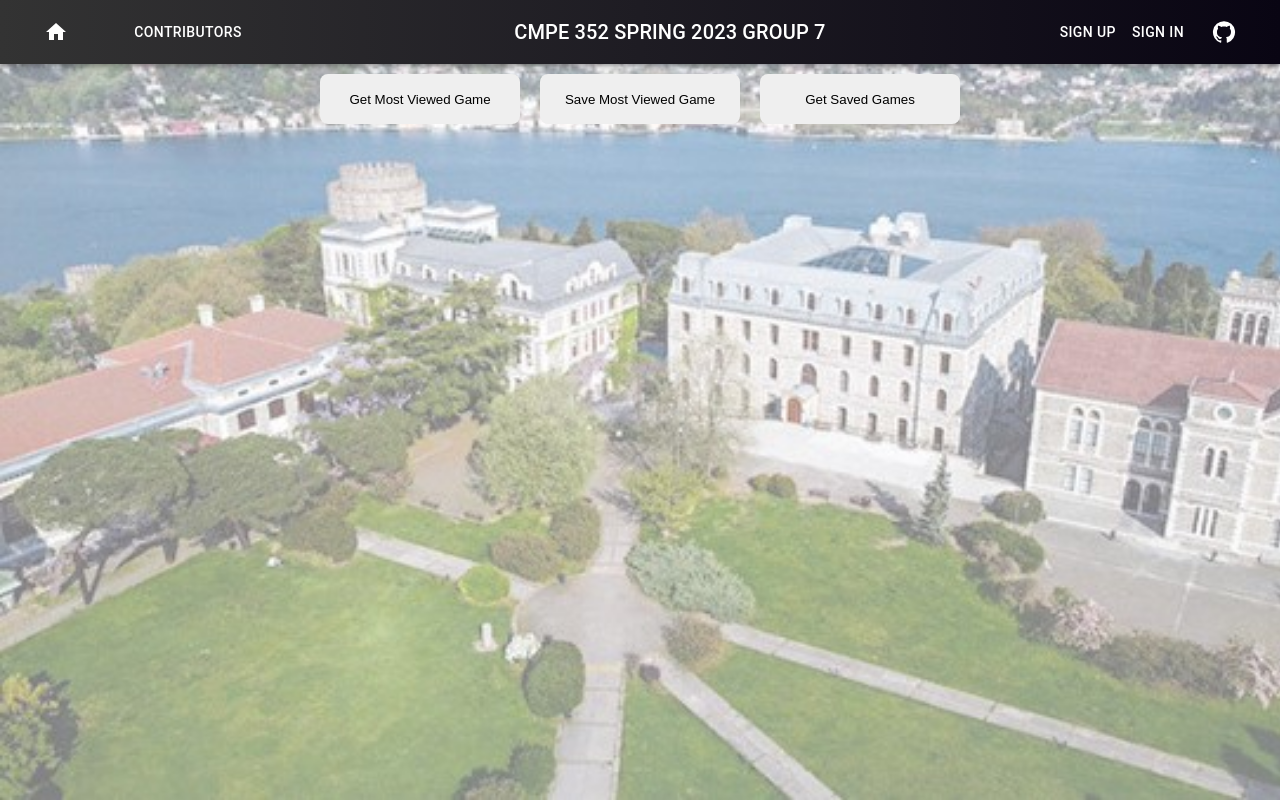
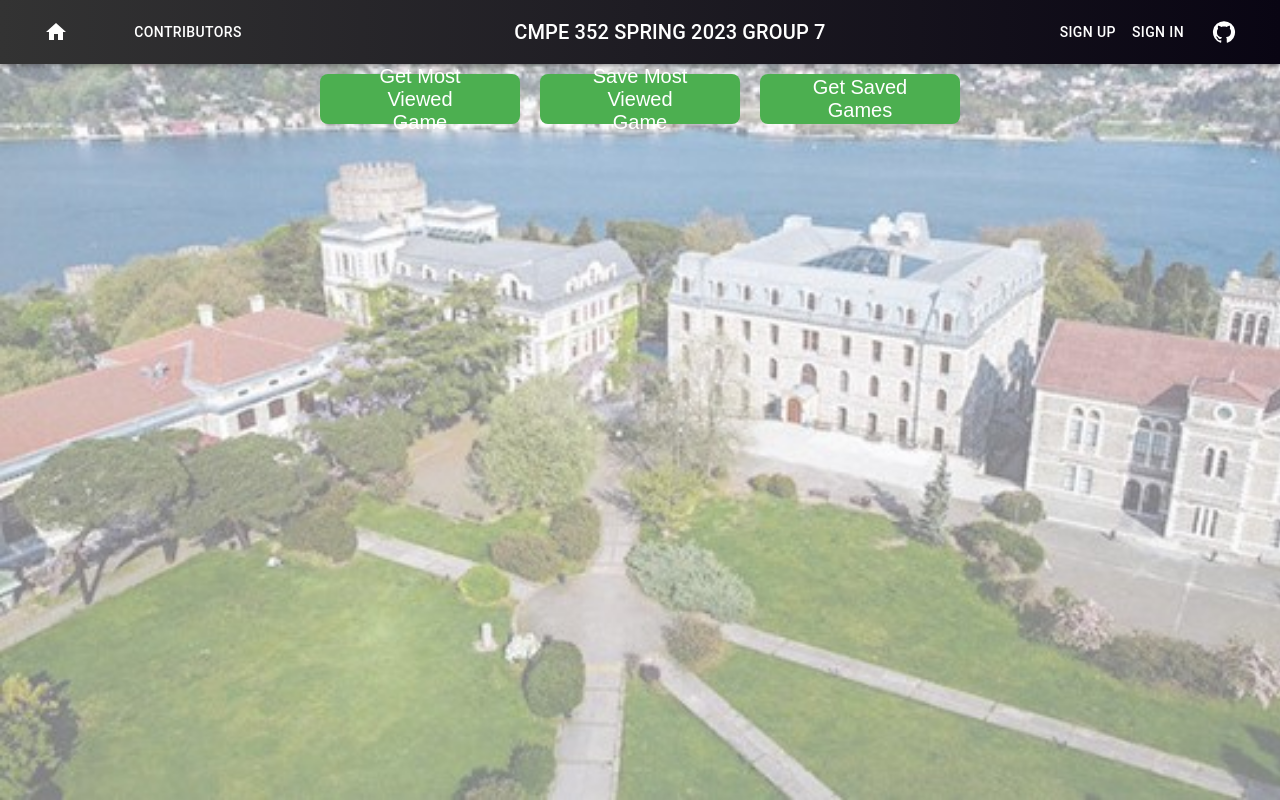
Before and after one commit to bounswe/bounswe2023group7, a React (Create React App) app in the folder practice-app/client/: page /tuluyhan in a window 1280 px wide. Built offline with nearby package versions, Linux system fonts and the light colour scheme.

Commit message:
frontend optimize commit

```diff
--- /dev/null
+++ b/practice-app/client/src/pages/tuluyhan/style.css
@@ -0,0 +1,62 @@
+.container {
+    display: flex;
+    flex-direction: column;
+    align-items: center;
+  }
+
+  .buttons-container {
+    display: flex;
+    justify-content: center;
+  }
+
+  .button {
+    background-color: #4CAF50;
+    border: none;
+    color: white;
+    padding: 20px 40px;
+    text-align: center;
+    text-decoration: none;
+    display: inline-block;
+    font-size: 20px;
+    margin: 10px;
+    transition-duration: 0.4s;
+    cursor: pointer;
+    display: flex;
+    justify-content: center;
+    align-items: center;
+  }
+
+  .button:hover {
+    background-color: white;
+    color: black;
+    border: 2px solid #4CAF50;
+  }
+
+  .game-info-container {
+    display: flex;
+    flex-direction: column;
+    align-items: center;
+    margin-top: 30px;
+  }
+
+  .game-info {
+    margin-bottom: 20px;
+    border: 2px solid #4CAF50;
+    padding: 20px;
+  }
+
+  .saved-games {
+    margin-top: 30px;
+  }
+
+  .saved-games-list {
+    display: flex;
+    flex-wrap: wrap;
+    justify-content: center;
+  }
+
+  .saved-game-item {
+    margin: 10px;
+    padding: 10px;
+    border: 2px solid #4CAF50;
+  }
--- a/practice-app/client/src/pages/tuluyhan/tuluyhan.js
+++ b/practice-app/client/src/pages/tuluyhan/tuluyhan.js
@@ -1,94 +1,116 @@
-import React, { useState } from 'react';
-import axios from 'axios';
+import React, { useState } from "react";
+import axios from "axios";
 
-function StreamingGames() {
+import "./style.css";
+
+export default function App() {
+  const [isLoading, setIsLoading] = useState(false);
+  const [responseMessage, setResponseMessage] = useState("");
   const [mostViewedGame, setMostViewedGame] = useState({});
   const [savedGames, setSavedGames] = useState([]);
-  const [responseMessage, setResponseMessage] = useState('');
-
-  const TWITCH_API_CLIENT_ID = 'wbmzp6h6688riuedz47eezgn1fktgr';
-  const TWITCH_API_TOKEN = 'x6c56s3fpxfgmfzfw144i34297li2k';
 
   const handleGetMostViewedGame = async () => {
+    setIsLoading(true);
+
     try {
-      const response = await axios.get(`http://localhost:8080/api/streaming-games/most-viewed`, {
-        headers: {
-          'Client-ID': TWITCH_API_CLIENT_ID,
-          'Authorization': `Bearer ${TWITCH_API_TOKEN}`
-        }
-      });
+      const response = await axios.get("http://localhost:8080/api/streaming-games/most-viewed");
 
       setMostViewedGame(response.data);
-      setResponseMessage(`Most viewed game retrieved successfully: ${response.data.name} - ${response.data.id}`);
+      setResponseMessage("");
     } catch (error) {
-      console.error(error);
-      setResponseMessage(`Error retrieving most viewed game: ${error.message}`);
+      setMostViewedGame({});
+      setResponseMessage(error.message);
     }
+
+    setIsLoading(false);
   };
 
   const handleSaveMostViewedGame = async () => {
+    setIsLoading(true);
+
     try {
-      const response = await axios.post(`http://localhost:8080/api/streaming-games/most-viewed`, null, {
-        headers: {
-          'Client-ID': TWITCH_API_CLIENT_ID,
-          'Authorization': `Bearer ${TWITCH_API_TOKEN}`
+      await axios.post("http://localhost:8080/api/streaming-games/most-viewed", mostViewedGame);
+
+      setResponseMessage("Most viewed game saved successfully!");
+    } catch (error) {
+      setResponseMessage(error.message);
     }
-      });
 
-      setSavedGames([...savedGames, response.data]);
-      setResponseMessage(`Most viewed game saved successfully: ${response.data.name} - ${response.data.id}`);
-    } catch (error) {
-      console.error(error);
-      setResponseMessage(`Error saving most viewed game: ${error.message}`);
-    }
+    setIsLoading(false);
   };
 
   const handleGetSavedGames = async () => {
+    setIsLoading(true);
+
     try {
-      const response = await axios.get(`http://localhost:8080/api/streaming-games/history-most-viewed`);
+      const response = await axios.get("http://localhost:8080/api/streaming-games/history-most-viewed");
 
       setSavedGames(response.data);
-      setResponseMessage(`Saved games retrieved successfully.`);
+      setResponseMessage("");
     } catch (error) {
-      console.error(error);
-      setResponseMessage(`Error retrieving saved games: ${error.message}`);
+      setSavedGames([]);
+      setResponseMessage(error.message);
     }
+
+    setIsLoading(false);
   };
 
   return (
-    <div>
-      <button onClick={handleGetMostViewedGame}>Get Most Viewed Game</button>
+    <div className="container">
+      <div className="buttons-container">
+        <button
+          className="button"
+          onClick={handleGetMostViewedGame}
+        >
+          Get Most Viewed Game
+        </button>
 
-      <button onClick={handleSaveMostViewedGame}>Save Most Viewed Game</button>
+        <button
+          className="button"
+          onClick={handleSaveMostViewedGame}
+        >
+          Save Most Viewed Game
+        </button>
 
-      <button onClick={handleGetSavedGames}>Get Saved Games</button>
+        <button
+          className="button"
+          onClick={handleGetSavedGames}
+        >
+          Get Saved Games
+        </button>
+      </div>
 
-      {responseMessage && <p>{responseMessage}</p>}
+      {responseMessage && <p className="response-message">{responseMessage}</p>}
 
+      <div className="game-info-container">
         {mostViewedGame.name && (
-        <div>
+          <div className="game-info">
             <h2>Most Viewed Game</h2>
+            <div style={{ display: "flex", justifyContent: "center" }}>
+              <div className="saved-game-item">
                 <p>Name: {mostViewedGame.name}</p>
                 <p>ID: {mostViewedGame.id}</p>
+              </div>
+            </div>
           </div>
         )}
 
         {savedGames.length > 0 && (
-        <div>
+          <div className="saved-games">
             <h2>Saved Games</h2>
-          <ul>
+            <div className="saved-games-list">
               {savedGames.map(game => (
-              <li key={game._id}>
+                <div className="saved-game-item" key={game._id}>
                   <p>Name: {game.name}</p>
                   <p>ID: {game.id}</p>
                   <p>Date: {game.date}</p>
-              </li>
+                </div>
               ))}
-          </ul>
+            </div>
           </div>
         )}
       </div>
+    </div>
   );
+
 }
-
-export default StreamingGames;
```
Lines whose indentation alone changed are shown as unchanged.
